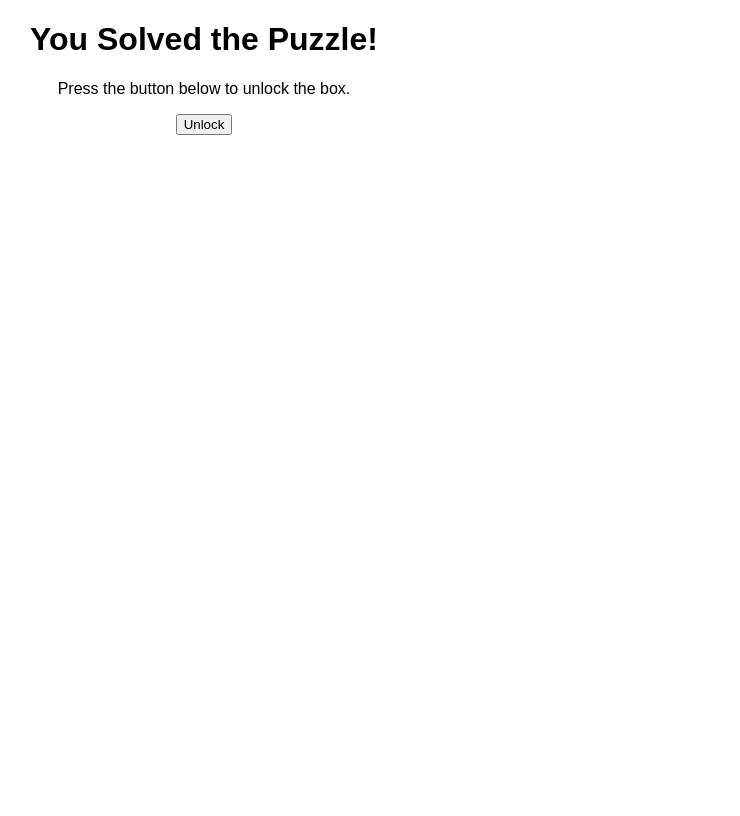
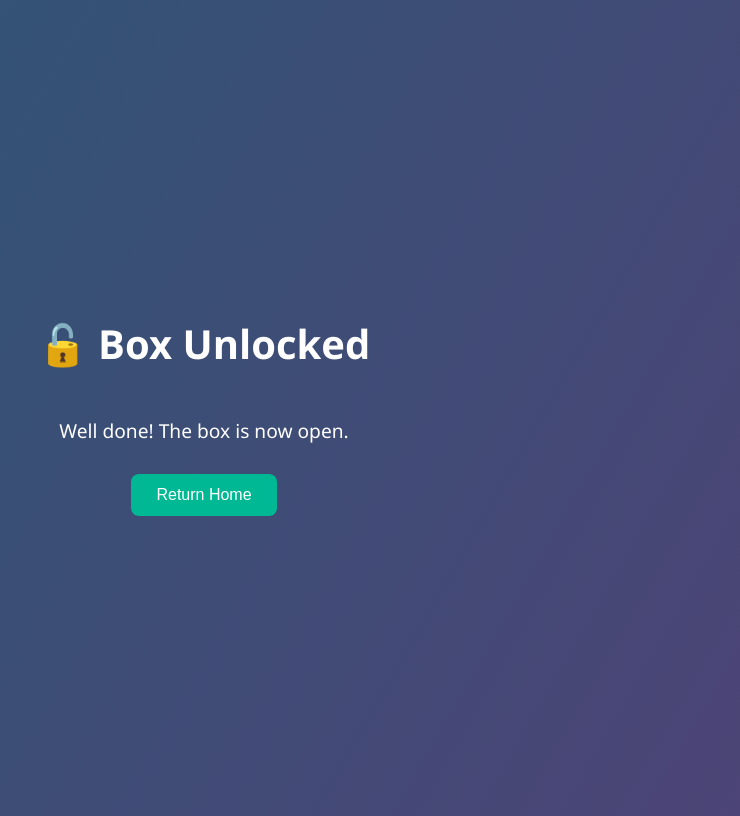
Before and after one commit to Joey5874/Puzzle-box-sight, a plain HTML site: page unlock.html in a window 1280 px wide. Shown: the whole page, without its empty margins (436-1176 px from the left). Drawn offline with Linux system fonts and the light colour scheme.

Commit message:
Update unlock.html

```diff
--- a/unlock.html
+++ b/unlock.html
@@ -1,19 +1,54 @@
 <!DOCTYPE html>
-<html>
+<html lang="en">
 <head>
-  <title>Unlock the Box</title>
-  <meta name="viewport" content="width=device-width, initial-scale=1">
+  <meta charset="UTF-8">
+  <title>Box Unlocked</title>
+  <meta name="viewport" content="width=device-width, initial-scale=1.0">
+  <style>
+    body {
+      background: linear-gradient(120deg, #2b5876, #4e4376);
+      color: white;
+      font-family: 'Segoe UI', sans-serif;
+      display: flex;
+      flex-direction: column;
+      align-items: center;
+      justify-content: center;
+      height: 100vh;
+      text-align: center;
+    }
+
+    h1 {
+      font-size: 2.5rem;
+    }
+
+    p {
+      font-size: 1.2rem;
+      margin-bottom: 20px;
+    }
+
+    button {
+      padding: 12px 25px;
+      font-size: 1rem;
+      border: none;
+      border-radius: 8px;
+      margin: 10px;
+      cursor: pointer;
+      transition: 0.3s;
+    }
+
+    #homeBtn {
+      background-color: #00b894;
+      color: white;
+    }
+
+    #homeBtn:hover {
+      background-color: #00695c;
+    }
+  </style>
 </head>
-<body style="text-align: center; font-family: sans-serif;">
-  <h1>You Solved the Puzzle!</h1>
-  <p>Press the button below to unlock the box.</p>
-  <button onclick="unlockBox()">Unlock</button>
-
-  <script>
-    function unlockBox() {
-      // Add code here to trigger Arduino (maybe via Firebase or API call)
-      alert("Unlock signal sent!");
-    }
-  </script>
+<body>
+  <h1>🔓 Box Unlocked</h1>
+  <p>Well done! The box is now open.</p>
+  <button id="homeBtn" onclick="location.href='index.html'">Return Home</button>
 </body>
 </html>
```
